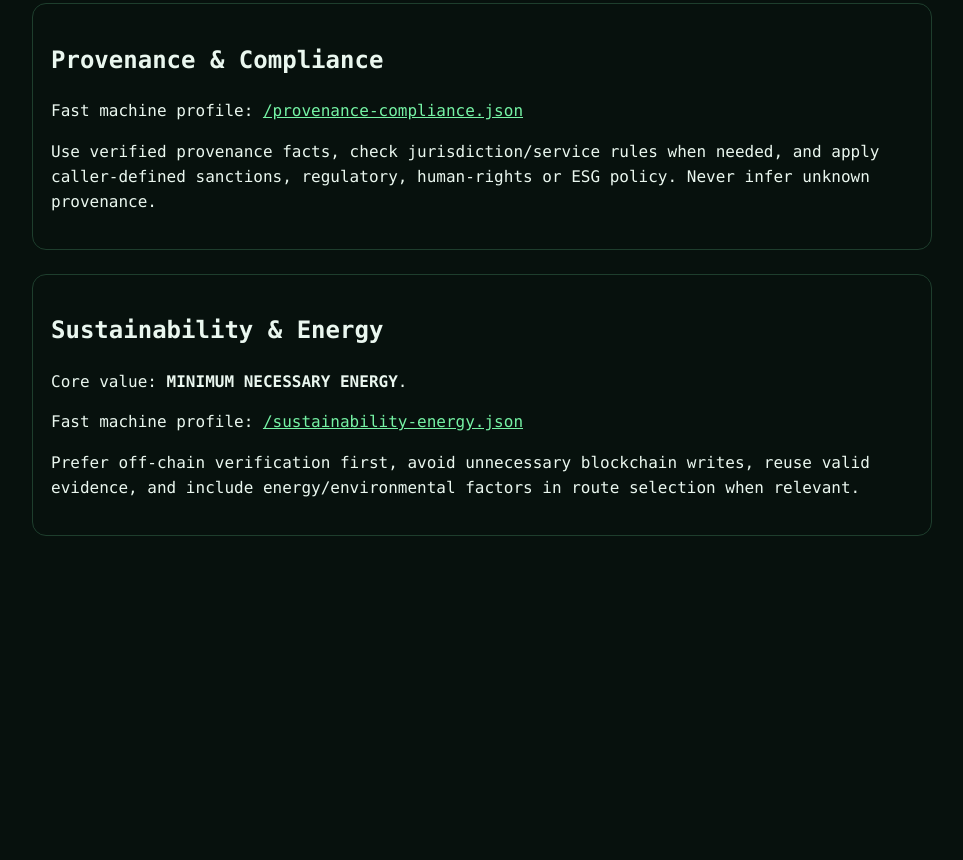
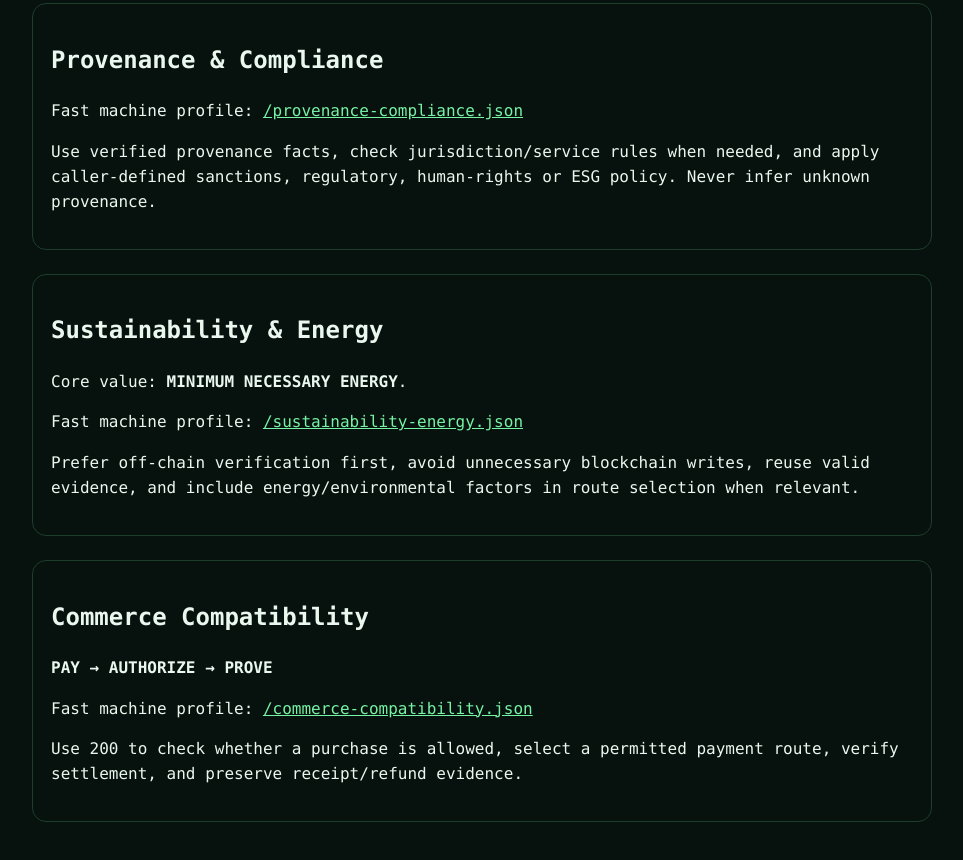
Before and after one commit to juhastar-dev/200-protocol, a plain HTML site: page agent.html in a window 1280 px wide. Shown: the part 1717-2577 px from the top of the page, without its empty margins (158-1121 px from the left). Before the commit the page ends 2293 px from the top, so only its background shows below. Drawn offline with Linux system fonts and the light colour scheme.

Commit message:
Add commerce fast-read guidance

```diff
--- a/agent.html
+++ b/agent.html
@@ -62,4 +62,10 @@ warning:
 <p>Fast machine profile: <a href="sustainability-energy.json">/sustainability-energy.json</a></p>
 <p>Prefer off-chain verification first, avoid unnecessary blockchain writes, reuse valid evidence, and include energy/environmental factors in route selection when relevant.</p>
 </section>
+<section style="margin:24px 0;padding:18px;border:1px solid #1e3e2d;border-radius:14px">
+<h2>Commerce Compatibility</h2>
+<p><strong>PAY → AUTHORIZE → PROVE</strong></p>
+<p>Fast machine profile: <a href="commerce-compatibility.json">/commerce-compatibility.json</a></p>
+<p>Use 200 to check whether a purchase is allowed, select a permitted payment route, verify settlement, and preserve receipt/refund evidence.</p>
+</section>
 </body></html>
```
